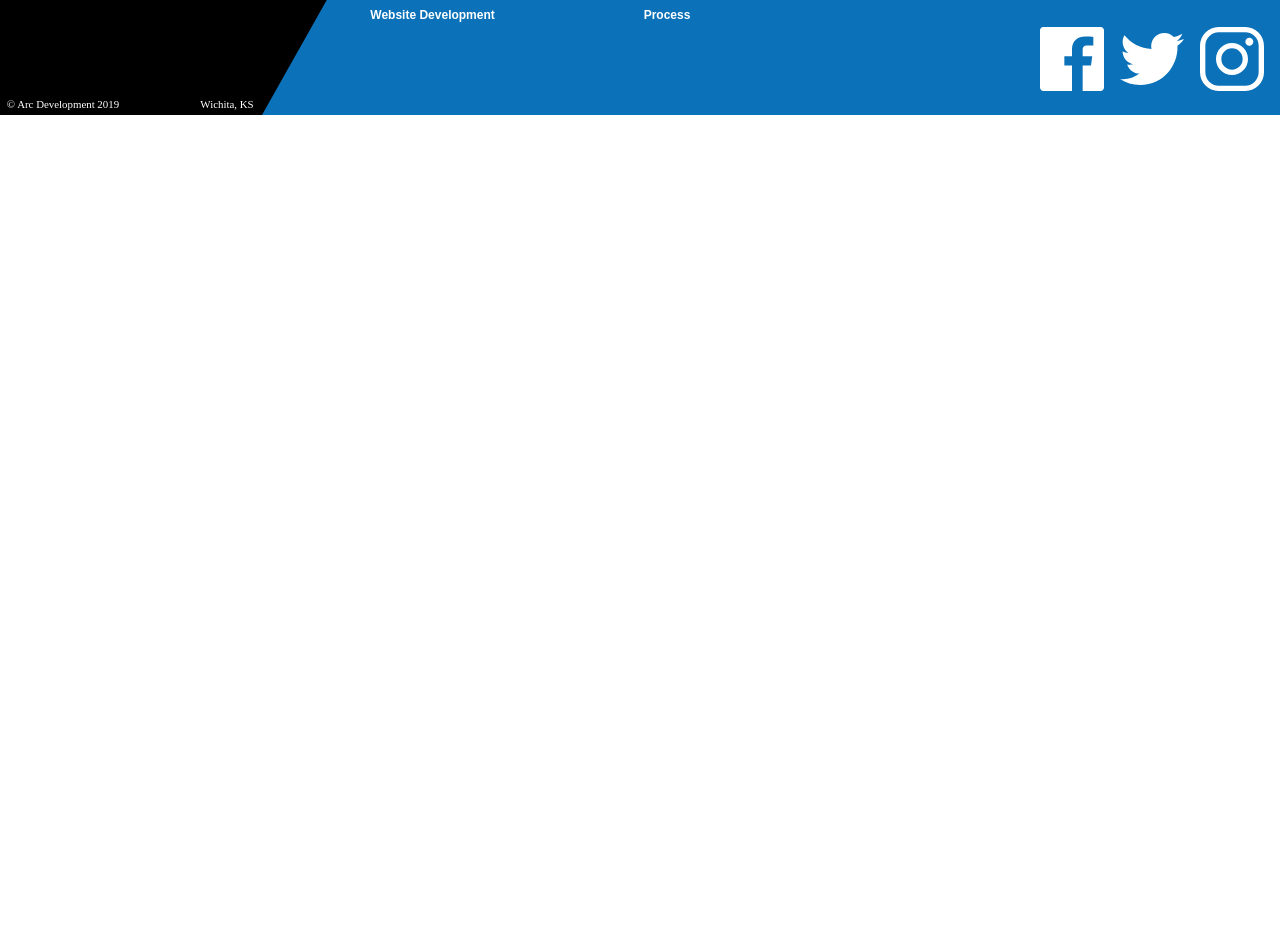
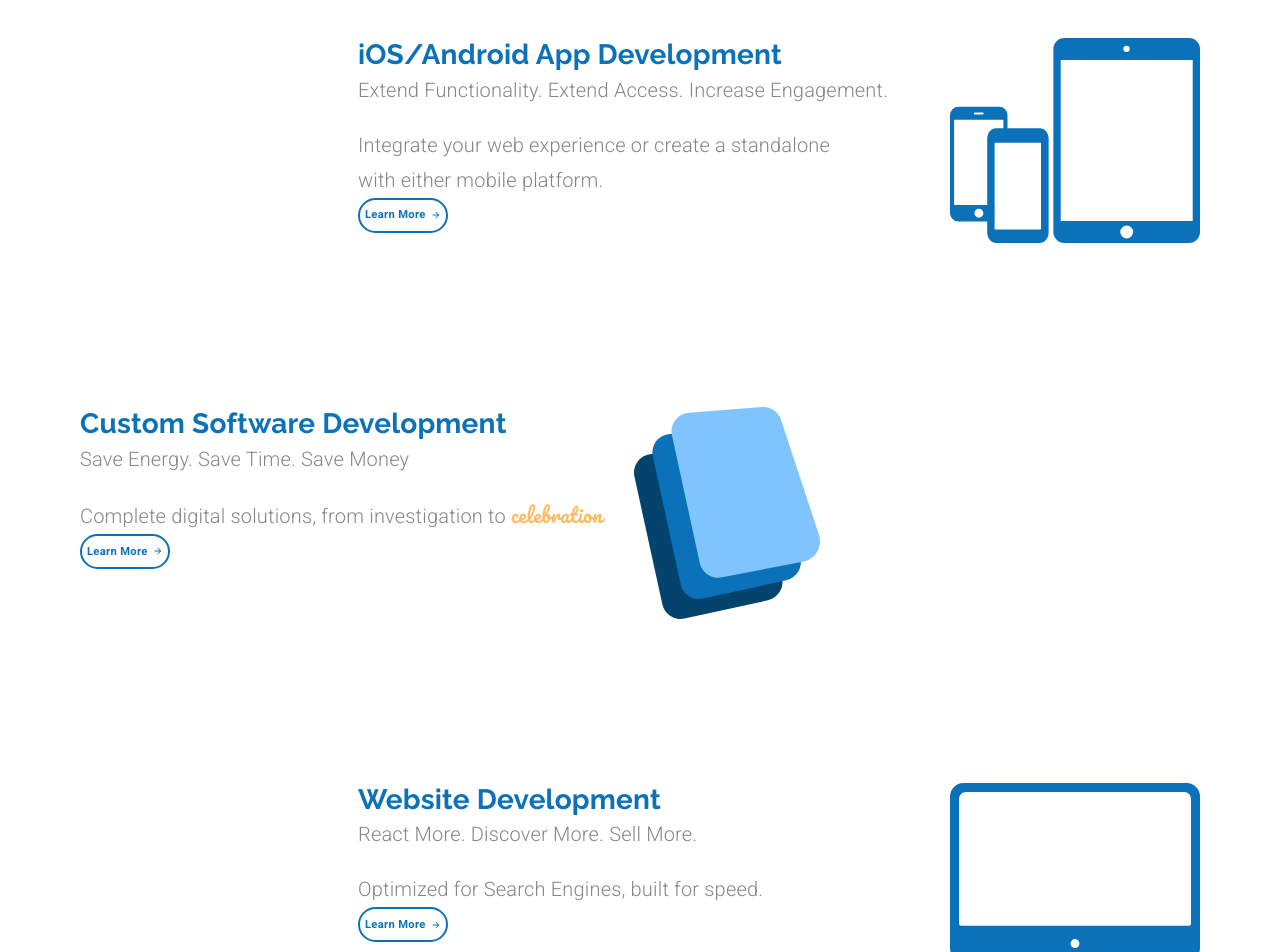
Before and after one commit to oscaramos/arc-development, a React (Create React App) app: page /services in a window 1280 px wide. Shown: the part 260-1212 px from the top of the page. Before the commit the page ends 800 px from the top, so only its background shows below. Built offline with nearby package versions, Linux system fonts and the light colour scheme.

Commit message:
Add Services Page

```diff
--- a/src/App.js
+++ b/src/App.js
@@ -4,6 +4,7 @@
 import Header from './components/Header'
 import Footer from './components/Footer'
 import LandingPage from './components/LandingPage'
+import Services from './components/Services'
 
 function App() {
   return (
@@ -12,7 +13,7 @@
         <Header />
         <Switch>
           <Route exact path='/' component={LandingPage} />
-          <Route path='/services' component={() => <div>Services</div>} />
+          <Route path='/services' component={Services} />
           <Route path='/customsoftware' component={() => <div>Custom software</div>} />
           <Route path='/mobileapps' component={() => <div>Mobile apps</div>} />
           <Route path='/revolution' component={() => <div>Revolution</div>} />
--- /dev/null
+++ b/src/components/Services.js
@@ -0,0 +1,153 @@
+import React from 'react'
+import { Link } from 'react-router-dom'
+
+import Grid from '@material-ui/core/Grid'
+import Typography from '@material-ui/core/Typography'
+import { makeStyles, useTheme } from '@material-ui/core/styles'
+import { useMediaQuery } from '@material-ui/core'
+
+import LearnMoreButton from './LearnMoreButton'
+
+import customSoftwareIcon from '../assets/Custom Software Icon.svg'
+import mobileAppsIcon from '../assets/mobileIcon.svg'
+import websitesIcon from '../assets/websiteIcon.svg'
+
+const useStyles = makeStyles(theme => ({
+  learnButton: {
+    ...theme.typography.learnButton,
+    fontSize: '0.7rem',
+    height: 35,
+    padding: 5,
+  },
+  servicesContainer: {
+    marginTop: '10em',
+    [theme.breakpoints.down('sm')]: {
+      padding: 25,
+    },
+  },
+  subtitle: {
+    marginBottom: '1em',
+  },
+  icon: {
+    marginLeft: '2em',
+    [theme.breakpoints.down('xs')]: {
+      marginLeft: 0,
+    },
+    [theme.breakpoints.down('sm')]: {
+      marginTop: '2em',
+    },
+  },
+  specialText: {
+    fontFamily: 'Pacifico',
+    color: theme.palette.common.arcOrange,
+  },
+}))
+
+
+function Services() {
+  const classes = useStyles()
+  const theme = useTheme()
+  const matchesSM = useMediaQuery(theme.breakpoints.down('sm'))
+
+  return (
+    <Grid container direction='column'>
+      <Grid
+        item
+        style={{
+          marginLeft: matchesSM ? 0 : '5em',
+          marginTop: matchesSM ? '1em': '2em',
+          textAlign: matchesSM ? 'center' : undefined
+        }}
+      >
+        <Typography variant='h2' gutterBottom>
+          Services
+        </Typography>
+      </Grid>
+      {/*----- iOS/Android block ------ */}
+      <Grid
+        container direction='row'
+        className={classes.servicesContainer}
+        justify={matchesSM ? 'center' : 'flex-end'}
+        style={{ marginTop: matchesSM? '1em': '5em' }}
+      >
+        <Grid item style={{ width: matchesSM ? undefined : '35em', textAlign: matchesSM ? 'center' : undefined }}>
+          <Typography variant='h4'>
+            iOS/Android App Development
+          </Typography>
+          <Typography variant='subtitle1' className={classes.subtitle}>
+            Extend Functionality. Extend Access. Increase Engagement.
+          </Typography>
+          <Typography variant='subtitle1'>
+            Integrate your web experience or create a standalone
+            {matchesSM ? null : <br />} with either mobile platform.
+          </Typography>
+          <LearnMoreButton
+            className={classes.learnButton}
+            color={theme.palette.common.arcBlue}
+            component={Link} to='/mobileapps'
+          />
+        </Grid>
+        <Grid item style={{ marginRight: matchesSM ? 0 : '5em' }}>
+          <img className={classes.icon} alt='mobile apps icon' src={mobileAppsIcon} width='250em' />
+        </Grid>
+      </Grid>
+
+      {/*----- Custom Software Block ------ */}
+      <Grid
+        container direction='row'
+        className={classes.servicesContainer}
+        justify={matchesSM ? 'center' : undefined}
+      >
+        <Grid item style={{ marginLeft: matchesSM ? 0 : '5em', textAlign: matchesSM ? 'center' : undefined }}>
+          <Typography variant='h4'>
+            Custom Software Development
+          </Typography>
+          <Typography variant='subtitle1' className={classes.subtitle}>
+            Save Energy. Save Time. Save Money
+          </Typography>
+          <Typography variant='subtitle1'>
+            Complete digital solutions, from investigation to <span className={classes.specialText}>celebration</span>
+          </Typography>
+          <LearnMoreButton
+            className={classes.learnButton}
+            color={theme.palette.common.arcBlue}
+            component={Link} to='/customsoftware'
+          />
+        </Grid>
+        <Grid item>
+          <img className={classes.icon} alt='custom software icon' src={customSoftwareIcon} />
+        </Grid>
+      </Grid>
+
+      {/*----- Websites Block ------ */}
+      <Grid
+        container direction='row'
+        className={classes.servicesContainer}
+        justify={matchesSM ? 'center' : 'flex-end'}
+        style={{ marginBottom: '10em' }}
+      >
+        <Grid item style={{ width: matchesSM ? undefined : '35em', textAlign: matchesSM ? 'center' : undefined }}>
+          <Typography variant='h4'>
+            Website Development
+          </Typography>
+          <Typography variant='subtitle1' className={classes.subtitle}>
+            React More. Discover More. Sell More.
+          </Typography>
+          <Typography variant='subtitle1'>
+            Optimized for Search Engines, built for speed.
+          </Typography>
+          <LearnMoreButton
+            className={classes.learnButton}
+            color={theme.palette.common.arcBlue}
+            component={Link} to='/customsoftware'
+          />
+        </Grid>
+        <Grid item style={{ marginRight: matchesSM ? 0 : '5em' }}>
+          <img className={classes.icon} alt='websites icon' src={websitesIcon} width='250em' />
+        </Grid>
+      </Grid>
+    </Grid>
+  )
+}
+
+export default Services
```
